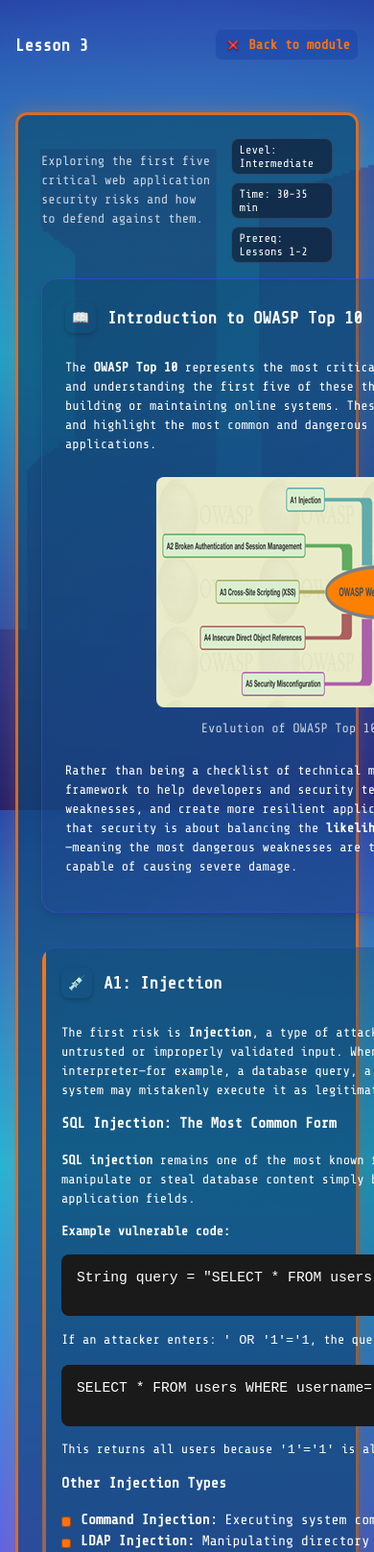
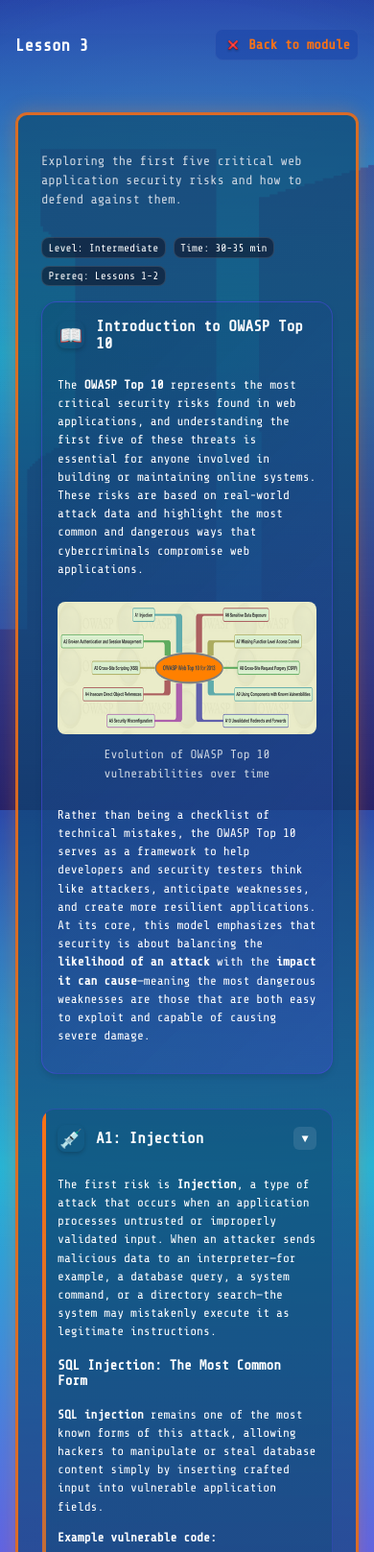
Before and after one commit to Neyooio/cybered, a plain HTML site: page frontend/src/html/lessons/web-security/lesson-3.html in a window 390 px wide. Shown: the top 1617 px of the page at 96% size. Drawn offline with nearby package versions, Linux system fonts and the light colour scheme.

Commit message:
Fix mobile responsiveness for lesson pages - Add responsive breakpoints for panels, buttons, navigation - Fix text sizing and line heights on small screens - Improve code block wrapping and overflow - Optimize images and checklist spacing for mobile

```diff
--- a/frontend/src/css/lessons.css
+++ b/frontend/src/css/lessons.css
@@ -115,24 +115,127 @@
 .lesson-grid{ display:grid; grid-template-columns: 1fr; gap:1rem; }
 @media (min-width: 992px){ .lesson-grid{ grid-template-columns: 2fr 1fr; } }
 
+/* Mobile responsive fixes */
+@media (max-width: 768px){
+	.lesson-hero{ flex-direction: column; align-items: flex-start; }
+	.meta-chips{ width: 100%; }
+	.chip{ font-size: .7rem; padding: .2rem .4rem; }
+
+	.panel-title{ font-size: 1rem; }
+	.panel-icon{ width: 1.75rem; height: 1.75rem; font-size: 1.2rem; }
+
+	.intro-panel, .topic-panel{ padding: 1rem; }
+
+	.quiz-card{ flex-direction: column; align-items: flex-start; }
+	.quiz-card .secondary-button{ width: 100%; justify-content: center; }
+
+	.nav-row{ flex-direction: column; }
+	.nav-row a{ width: 100%; text-align: center; }
+
+	.lesson-actions{ flex-direction: column; }
+	.lesson-actions button{ width: 100%; }
+}
+
+/* Fix code blocks and pre elements on mobile */
+@media (max-width: 768px){
+	pre{
+		font-size: .75rem !important;
+		padding: .75rem !important;
+		overflow-x: auto;
+		max-width: 100%;
+		white-space: pre-wrap;
+		word-wrap: break-word;
+	}
+
+	code{
+		font-size: .8rem;
+		word-break: break-word;
+	}
+
+	.code-block{
+		font-size: .75rem;
+		padding: .65rem;
+		overflow-x: auto;
+	}
+}
+
 .section{ background: rgba(12, 74, 110, 0.35); border:1px solid rgba(79,70,229,.35); border-radius:.75rem; padding:1rem; }
 .section h3{ margin:0 0 .5rem 0; font-size:1.05rem; font-weight:800; }
 .text-muted{ color: var(--slate-300); }
 
+/* Mobile adjustments for aside section */
+@media (max-width: 768px){
+	.section{ padding: .85rem; }
+	.section h3{ font-size: .95rem; }
+}
+
 .checklist{ list-style:none; padding-left:0; margin:0; display:grid; gap:.35rem; }
-.checklist li{ position:relative; padding-left:1.25rem; }
+.checklist li{ position:relative; padding-left:1.25rem; font-size: .875rem; line-height: 1.5; }
 .checklist li::before{ content:""; position:absolute; left:0; top:.35rem; width:.65rem; height:.65rem; border-radius:.2rem; background: var(--orange-500); box-shadow:0 0 0 1px rgba(0,0,0,.35) inset; }
 
-.callout{ border-radius:.75rem; padding:.75rem .875rem; border:1px solid rgba(255,255,255,.12); }
+/* Mobile checklist adjustments */
+@media (max-width: 768px){
+	.checklist li{
+		padding-left: 1rem;
+		font-size: .8rem;
+		line-height: 1.4;
+	}
+	.checklist li::before{
+		width: .55rem;
+		height: .55rem;
+		top: .3rem;
+	}
+}
+
+.callout{ border-radius:.75rem; padding:.75rem .875rem; border:1px solid rgba(255,255,255,.12); font-size: .875rem; line-height: 1.5; }
 .callout.info{ background: rgba(37, 99, 235, .18); }
 .callout.warn{ background: rgba(234, 88, 12, .18); }
 .callout.success{ background: rgba(34, 197, 94, .18); }
+
+/* Mobile callout adjustments */
+@media (max-width: 768px){
+	.callout{
+		padding: .65rem .75rem;
+		font-size: .8rem;
+		line-height: 1.4;
+	}
+}
 
 .code-block{ background: rgba(2,6,23,.75); border:1px solid rgba(255,255,255,.12); border-radius:.5rem; padding:.75rem; font-family: ui-monospace, SFMono-Regular, Menlo, monospace; font-size:.85rem; white-space:pre-wrap; }
 
 .resource-list{ list-style: none; padding-left:0; display:grid; gap:.35rem; }
 .resource-list a{ color: var(--orange-400); text-decoration: underline; }
 
+/* Image responsiveness */
+.panel-content img{
+	max-width: 100%;
+	height: auto;
+	display: block;
+	margin: 1rem auto;
+}
+
+@media (max-width: 768px){
+	.panel-content img{
+		margin: .75rem auto;
+	}
+
+	.panel-content p.text-small{
+		font-size: .8rem;
+		line-height: 1.5;
+	}
+
+	.panel-content h4{
+		font-size: .9rem !important;
+	}
+
+	.panel-content ol,
+	.panel-content ul:not(.checklist){
+		font-size: .8rem;
+		line-height: 1.5;
+		padding-left: 1.25rem;
+	}
+}
+
 .quiz-card{ display:flex; justify-content:space-between; align-items:center; gap:1rem; background: rgba(30,58,138,.45); border:1px solid rgba(79,70,229,.35); border-radius:.75rem; padding:1rem; }
 .quiz-title{ font-weight:800; }
 .nav-row{ display:flex; justify-content:space-between; margin-top:.75rem; gap:1rem; }
```
